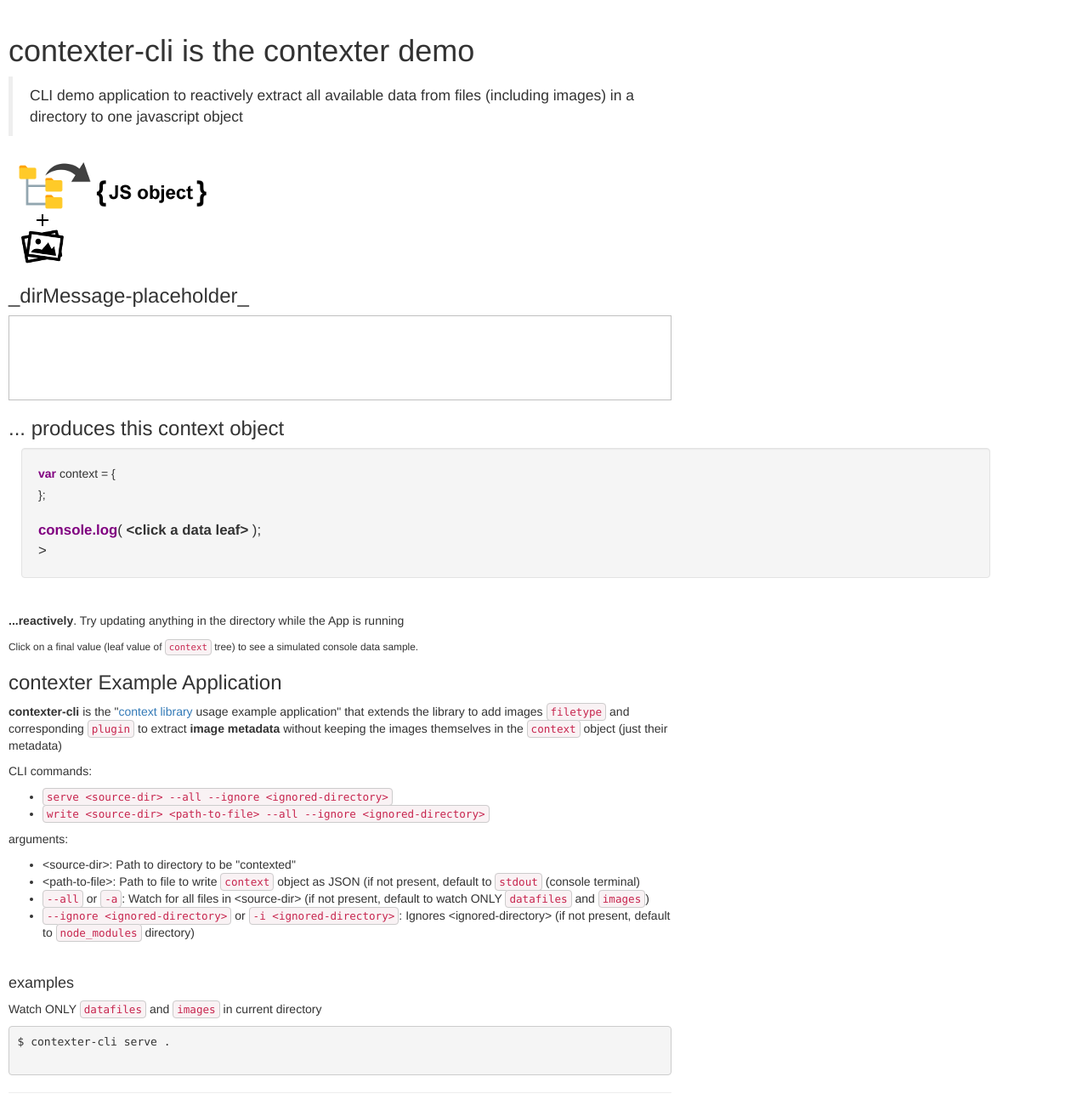
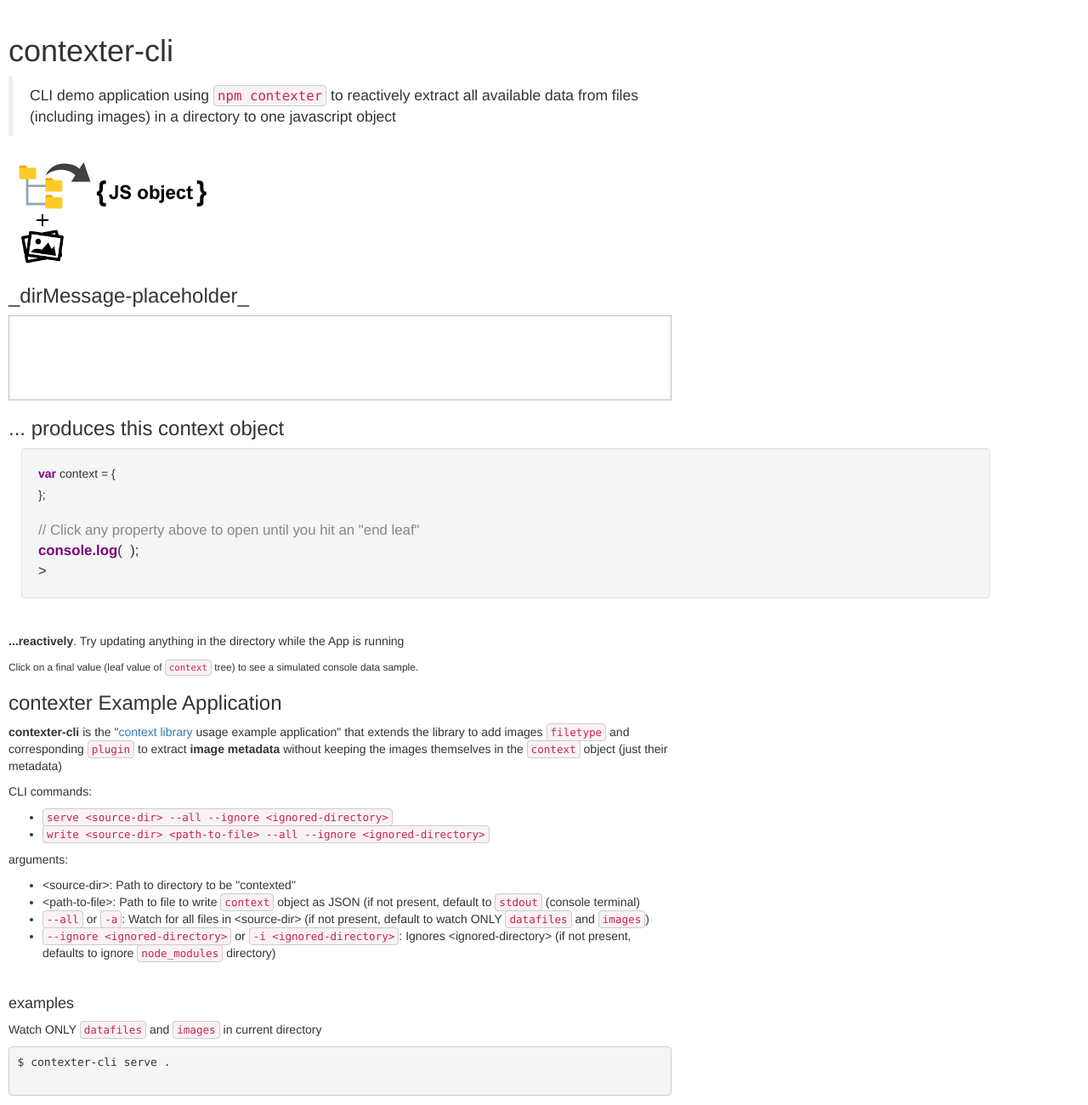
Before and after one commit to elingerojo/contexter-cli, a website: page website/index.html in a window 1280 px wide. Shown: the top 1300 px of the page at 85% size. Drawn offline with Linux system fonts and the light colour scheme; no server answers.

Commit message:
Improve console.log UI and wording in general

```diff
--- a/website/assets/css/vueTreeView.css
+++ b/website/assets/css/vueTreeView.css
@@ -72,3 +72,7 @@
 .console-view-input {
   font-weight: bold;
 }
+
+.console-view-comment {
+  color: #888
+}
--- a/website/assets/js/vueTreeView.js
+++ b/website/assets/js/vueTreeView.js
@@ -13,6 +13,7 @@
 
   template:`
   <div class="console-view">
+  <div class="console-view-comment">// Click any property above to open until you hit an "end leaf"</div>
   <span><span class="code-var">console.log</span>(&nbsp;</span><span class="console-view-wrapper"><span class="console-view-input" :data="content">{{content.input}}</span></span><span>&nbsp;);</span><br>
   <span>&gt;&nbsp;{{content.output}}</span>
   </div>
@@ -98,7 +99,7 @@
 				<tree-view-item :max-depth="maxDepth" :current-depth="currentDepth+1" :focus-node="focusNode" v-show="isOpen()" v-for="child in data.children" :data="child" :key="data.key"></tree-view-item>
       </div>
     	<div class="tree-view-item-leaf" v-if="isValue(data)">
-        <span class="tree-view-item-key">{{getKey(data)}}</span>
+        <span class="tree-view-item-key" :title="data.breadcrums" :output="data.value.toString()" onclick="sendToConsole( this.getAttribute('title'), this.getAttribute('output') )">{{getKey(data)}}</span>
         <span class="tree-view-item-value" :title="data.breadcrums" :output="data.value.toString()" onclick="sendToConsole( this.getAttribute('title'), this.getAttribute('output') )">{{getValue(data)}}</span>
 			</div>
     </div>
@@ -230,7 +231,7 @@
       dirData: null,
       focusPath: '',
       consoleData: {
-        input: '<click a data leaf>',
+        input: '',
         output: ''
       }
     }
--- a/website/index.html
+++ b/website/index.html
@@ -29,9 +29,9 @@
     <link rel="stylesheet" href="assets/css/vueTreeView.css" />
 	</head>
 	<body ng-app="demo">
-    <h1>contexter-cli is the contexter demo</h1>
+    <h1>contexter-cli</h1>
     <blockquote>
-      CLI demo application to reactively extract all available data from files (including images) in a directory to one javascript object
+      CLI demo application using <code>npm contexter</code> to reactively extract all available data from files (including images) in a directory to one javascript object
     </blockquote>
     <img src="assets/images/dir-with-images-to-jsObject-240x135.png" alt="dir-with-images-to-jsObject-240x135" style="max-width:100%;">
 
@@ -68,7 +68,7 @@
     <li>&lt;source-dir&gt;: Path to directory to be "contexted"</li>
     <li>&lt;path-to-file&gt;: Path to file to write <code>context</code> object as JSON (if not present, default to <code>stdout</code> (console terminal)</li>
     <li><code>--all</code> or <code>-a</code>: Watch for all files in &lt;source-dir&gt; (if not present, default to watch ONLY <code>datafiles</code> and <code>images</code>)</li>
-    <li><code>--ignore &lt;ignored-directory&gt;</code> or <code>-i &lt;ignored-directory&gt;</code>: Ignores &lt;ignored-directory&gt; (if not present, default to <code>node_modules</code> directory)</li>
+    <li><code>--ignore &lt;ignored-directory&gt;</code> or <code>-i &lt;ignored-directory&gt;</code>: Ignores &lt;ignored-directory&gt; (if not present, defaults to ignore <code>node_modules</code> directory)</li>
     </ul>
     <br>
     <h4>examples</h4>
```
